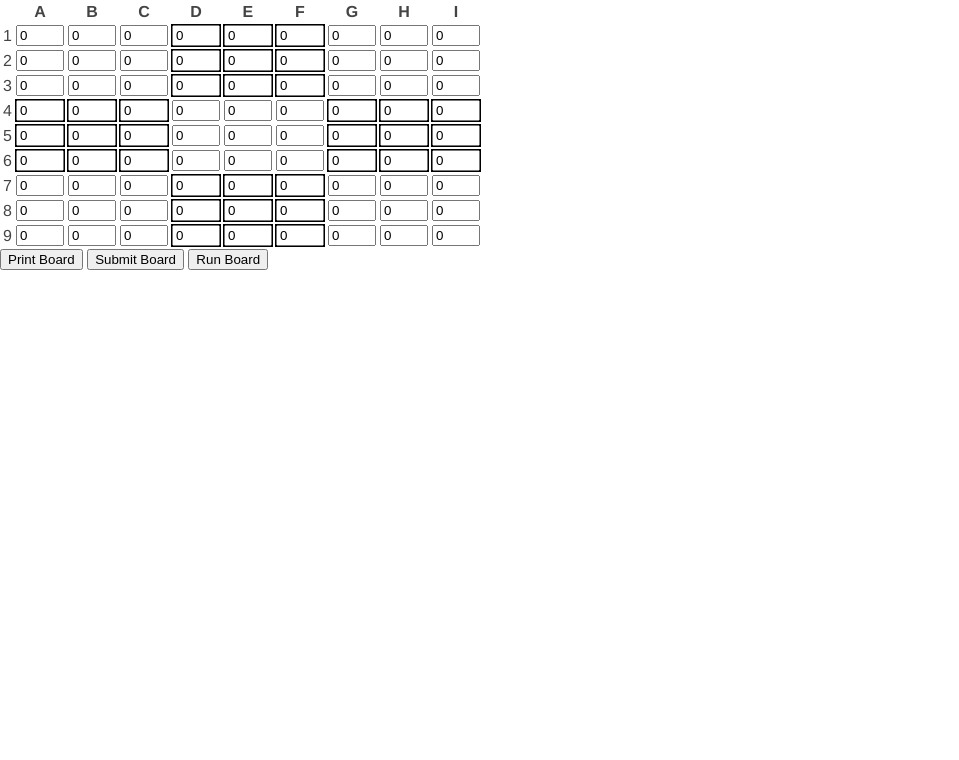
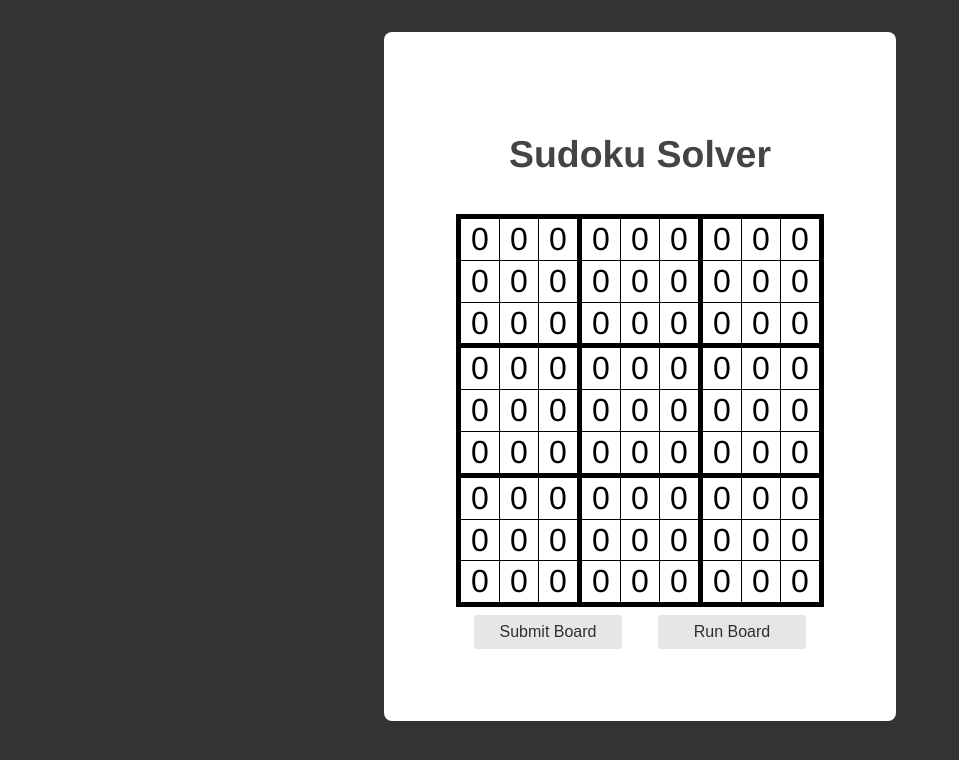
Before and after one commit to TheDeafOne/AlphaSudoku, a Flask app: page / in a window 1280 px wide. Shown: the top 760 px of the page, without its empty margins (0-959 px from the left). Run offline with Flask 2, Linux system fonts and the light colour scheme; some libraries are stand-ins or nearby versions.

Commit message:
Add styling

```diff
--- a/static/css/main.css
+++ b/static/css/main.css
@@ -4,3 +4,66 @@ body {
     font-family: "Helvetica Neue", Helvetica, Arial, sans-serif;
     color: #444;
   }
+  body {
+    background-color: #333;
+  }
+  .board {
+    text-align: center;
+    font-size: 2em;
+    padding: 2em;
+    margin: 1em;
+    margin-left: auto;
+    margin-right: auto;
+    width: 12em;
+    background-color: white;
+    border-radius: .25em;
+  }
+  .board>table {
+    margin-right: auto;
+    margin-left: auto;
+  }
+  input::-webkit-outer-spin-button,
+        input::-webkit-inner-spin-button {
+          display: none;
+        }
+  input[type="number"] {
+    text-align: center;
+    width: 1em;
+    border: none;
+    margin: auto;
+  }
+  input[type="number"]::selected {
+    width: 1em;
+    border: none;
+    margin: auto;
+  }
+  .board td, table, tr {
+    border: 1px solid black;
+    border-collapse: collapse;
+  }
+  .board tr td:nth-child(3n) {
+    border-right-width: 5px;
+  }
+  .board tr td:nth-child(3n-2) {
+    border-left-width: 5px;
+  }
+  .board tr:nth-child(3n) {
+    border-bottom-width: 5px;
+  }
+  .board tr:nth-child(3n-2) {
+    border-top-width: 5px;
+  }
+  .board table {
+    border-radius: 3px;
+  }
+  .submit-area {
+    font-size: .5em;
+    padding: .5em;
+  }
+  .submit-area button {
+    width: 80%;
+  }
+
+  .submit-area div {
+    text-align: center;
+  }
--- a/templates/main.html
+++ b/templates/main.html
@@ -2,44 +2,57 @@
 <html>
 
 <head>
+  <meta name="viewport" content="width=device-width, initial-scale=1">
+
   <title>Sudoku Solver</title>
   <link rel="stylesheet" href="{{ url_for('static', filename='css/main.css') }}">
+  <link rel="stylesheet" href="https://cdn.jsdelivr.net/npm/purecss@3.0.0/build/pure-min.css"
+    integrity="sha384-X38yfunGUhNzHpBaEBsWLO+A0HDYOQi8ufWDkZ0k9e0eXz/tH3II7uKZ9msv++Ls" crossorigin="anonymous">
 </head>
 
 <body>
+  <div class="board">
+    <h3>Sudoku Solver</h3>
     <table>
-    <th></th>
+      <!-- <th></th> -->
       {% for j in range(9) %}
-      <th>{{chr(65 + j)}}</th>
+      <!-- <th>{{chr(65 + j)}}</th> -->
       {% endfor %}
       {% for i in range(9) %}
       <tr>
-      <td><str>{{i + 1}}</str></td>
+        <!-- <td><str>{{i + 1}}</str></td> -->
         {% for j in range(9) %}
-      <td {% if ((j // 3) + (i // 3) * 3 + 1) % 2 == 0 %}style="background-color: black"{% endif %}><input title="Block {{(j // 3) + (i // 3) * 3 + 1}}, Row {{i + 1}}, Column {{chr(65 + j)}}" value="0" id="sud_{{chr(65 + j)}}{{i+1}}" type="number" min="0" max="9" /></td>
+        <td><input title="Block {{(j // 3) + (i // 3) * 3 + 1}}, Row {{i + 1}}, Column {{chr(65 + j)}}" value="0"
+            id="sud_{{chr(65 + j)}}{{i+1}}" type="number" min="0" max="9" /></td>
         {% endfor %}
       </tr>
       {% endfor %}
     </table>
-  <button onclick="printBoard()">Print Board</button>
-  <button onclick="submitBoard()">Submit Board</button>
-  <button onclick="run()">Run Board</button>
+    <div class="pure-g submit-area">
+      <!-- <button class="pure-button pure-u-1-3" onclick="printBoard()">Print Board</button> -->
+      <div class="pure-u-1-2"><button class="pure-button" onclick="submitBoard()">Submit Board</button></div>
+      <div class="pure-u-1-2"> <button class="pure-button" onclick="run()">Run Board</button> </div>
+    </div>
+
 </body>
 
 <script>
   function boardString() {
     var s = "";
-    for(let i=0; i<9; i++) for(let j=0;j<9;j++){
-      let id = "sud_" + String.fromCharCode(65+i) + (j+1);
+    for (let i = 0; i < 9; i++)
+      for (let j = 0; j < 9; j++) {
+        let id = "sud_" + String.fromCharCode(65 + i) + (j + 1);
         console.log(id);
         s += document.getElementById(id).value;
       }
     return s;
   }
+
   function printBoard() {
     var s = boardString();
     console.log(s);
   }
+
   function submitBoard() {
     let board = boardString();
     fetch(window.location.href + "submit/" + board).then(
@@ -50,6 +63,7 @@
       }
     ).catch(console.log);
   }
+
   function run() {
     fetch(window.location.href + "run/").then(
       response => {
@@ -61,7 +75,8 @@
       }
     ).catch(console.log);
   }
-  function poll(){
+
+  function poll() {
     return fetch(window.location.href + "poll/").then(
         response => {
           if (!response.ok) {
@@ -71,16 +86,16 @@
         }
       ).then(json => {
         var changed = false;
-        for(let i=0; i<9; i++) for(let j=0;j<9;j++){
-          let index = String.fromCharCode(65+i) + String(j+1);
+        for (let i = 0; i < 9; i++)
+          for (let j = 0; j < 9; j++) {
+            let index = String.fromCharCode(65 + i) + String(j + 1);
             let id = "sud_" + index;
             console.log(json[index]);
-          if(document.getElementById(id).value  != json[index]){
+            if (document.getElementById(id).value != json[index]) {
               document.getElementById(id).style.backgroundColor = "yellow";
-            document.getElementById(id).value  = json[index];
+              document.getElementById(id).value = json[index];
               changed = true;
-          }
-          else {
+            } else {
               document.getElementById(id).style.backgroundColor = "white";
             }
 
@@ -89,12 +104,14 @@
       })
       .catch(console.log);
   }
+
   function poll_timeout(time) {
     console.log("Polling with delay", time);
+
     function poll_to() {
       poll().then(
         success => {
-          if(success) window.setTimeout(poll_to, time);
+          if (success) window.setTimeout(poll_to, time);
         }
       )
     }
```
Lines whose indentation alone changed are shown as unchanged.
